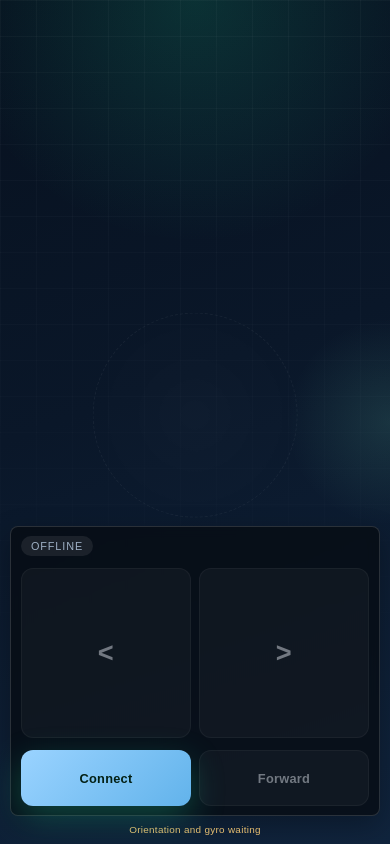
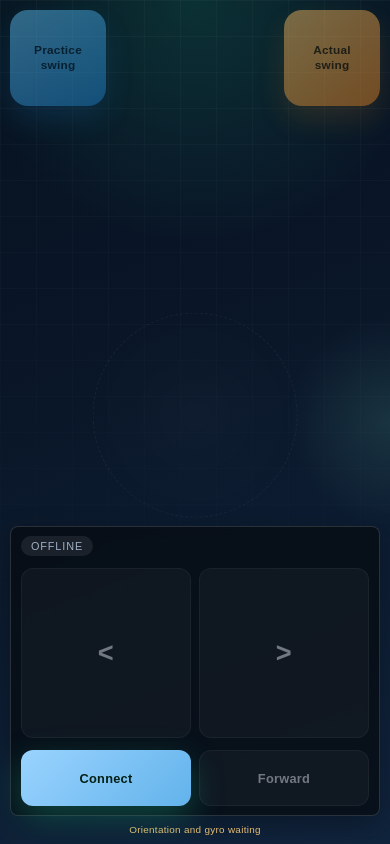
Before and after one commit to galaktyk/golf3, a website: page static/golf_club.html in a window 390 px wide. Drawn offline with nearby package versions, Linux system fonts and the light colour scheme; a web font is replaced by a local one.

Commit message:
add phone buttons

```diff
--- a/static/css/app.css
+++ b/static/css/app.css
@@ -15,6 +15,10 @@
   --muted: #9eb0c4;
   --accent: #9ad3ff;
   --accent-strong: #62b3eb;
+  --practice: #66c9ff;
+  --practice-strong: #1f88d8;
+  --actual: #ffbf66;
+  --actual-strong: #f28b1f;
   --warning: #ffd27d;
   --shadow: 0 10px 28px rgba(0, 0, 0, 0.28);
 }
@@ -108,6 +112,7 @@ body::before {
 }
 
 .controller-shell {
+  position: relative;
   width: 100%;
   height: 100dvh;
   display: grid;
@@ -124,6 +129,18 @@ body::before {
   display: flex;
   flex-direction: column;
   justify-content: space-between;
+}
+
+.controller-corner-actions {
+  position: absolute;
+  top: calc(env(safe-area-inset-top, 0px) + 10px);
+  left: 12px;
+  right: 12px;
+  z-index: 2;
+  display: flex;
+  justify-content: space-between;
+  gap: 12px;
+  pointer-events: none;
 }
 
 .panel {
@@ -328,6 +345,34 @@ p {
   min-height: 48px;
 }
 
+.mode-button {
+  pointer-events: auto;
+  width: clamp(84px, 24vw, 108px);
+  min-height: 0;
+  aspect-ratio: 1;
+  padding: 10px;
+  display: grid;
+  align-content: center;
+  justify-items: center;
+  gap: 2px;
+  text-align: center;
+  line-height: 1.1;
+  font-size: 0.82rem;
+  border-radius: 18px;
+}
+
+.practice-mode-button {
+  background: linear-gradient(145deg, var(--practice), var(--practice-strong));
+  color: #06233a;
+  box-shadow: 0 14px 30px rgba(31, 136, 216, 0.34);
+}
+
+.actual-mode-button {
+  background: linear-gradient(145deg, var(--actual), var(--actual-strong));
+  color: #3b1d00;
+  box-shadow: 0 14px 30px rgba(242, 139, 31, 0.3);
+}
+
 .club-button {
   aspect-ratio: 1;
   min-height: 112px;
@@ -378,6 +423,11 @@ p {
     grid-template-rows: 35dvh minmax(0, 1fr);
   }
 
+  .controller-corner-actions {
+    left: 10px;
+    right: 10px;
+  }
+
   .controller-dock {
     padding-inline: 10px;
   }
@@ -389,6 +439,11 @@ p {
   .club-button {
     min-height: 96px;
     font-size: 1.7rem;
+  }
+
+  .mode-button {
+    width: clamp(78px, 25vw, 96px);
+    font-size: 0.74rem;
   }
 }
 
--- a/static/golf_club.html
+++ b/static/golf_club.html
@@ -8,6 +8,16 @@
 </head>
 <body class="controller-body">
   <main class="controller-shell">
+    <section class="controller-corner-actions" aria-label="Swing mode controls">
+      <button id="practice-swing-button" class="action-button mode-button practice-mode-button" disabled>
+        <span>Practice</span>
+        <span>swing</span>
+      </button>
+      <button id="actual-swing-button" class="action-button mode-button actual-mode-button" disabled>
+        <span>Actual</span>
+        <span>swing</span>
+      </button>
+    </section>
     <section class="controller-safe-zone" aria-hidden="true"></section>
     <section class="controller-playfield">
       <section id="aim-joystick" class="aim-joystick" aria-label="Aim joystick. Drag to rotate and adjust aim preview. Double tap to toggle aim camera.">
--- a/static/js/golf_club.js
+++ b/static/js/golf_club.js
@@ -5,6 +5,8 @@ const connectButton = document.querySelector('#connect-button');
 const calibrateButton = document.querySelector('#calibrate-button');
 const clubPrevButton = document.querySelector('#club-prev-button');
 const clubNextButton = document.querySelector('#club-next-button');
+const practiceSwingButton = document.querySelector('#practice-swing-button');
+const actualSwingButton = document.querySelector('#actual-swing-button');
 const joystickZone = document.querySelector('#aim-joystick');
 const joystickVisual = joystickZone?.querySelector('.aim-joystick-visual');
 const joystickKnob = joystickZone?.querySelector('.aim-joystick-knob');
@@ -87,6 +89,14 @@ clubPrevButton.addEventListener('click', () => {
 
 clubNextButton.addEventListener('click', () => {
   sendControlTap(CONTROL_ACTIONS.clubNext);
+});
+
+practiceSwingButton?.addEventListener('click', () => {
+  sendControlTap(CONTROL_ACTIONS.practiceSwingEnable);
+});
+
+actualSwingButton?.addEventListener('click', () => {
+  sendControlTap(CONTROL_ACTIONS.actualSwingEnable);
 });
 
 bindAimJoystick();
@@ -349,7 +359,7 @@ function sendControlState(action, active, value = null) {
 }
 
 function setControlButtonsEnabled(enabled) {
-  for (const button of [clubPrevButton, clubNextButton]) {
+  for (const button of [clubPrevButton, clubNextButton, practiceSwingButton, actualSwingButton]) {
     if (button) {
       button.disabled = !enabled;
     }
--- a/static/js/protocol.js
+++ b/static/js/protocol.js
@@ -8,6 +8,8 @@ export const SWING_PACKET_SIZE_BYTES = 16;
 export const CONTROL_ACTIONS = Object.freeze({
   clubPrevious: 'club.previous',
   clubNext: 'club.next',
+  practiceSwingEnable: 'swing.practice.enable',
+  actualSwingEnable: 'swing.actual.enable',
   rotateLeft: 'character.rotateLeft',
   rotateRight: 'character.rotateRight',
   aimIncrease: 'aim.preview.increase',
```
Also changed, not shown: PRIVATE_NOTE.md (+6 -0 lines), static/js/game.js (+34 -6 lines).
